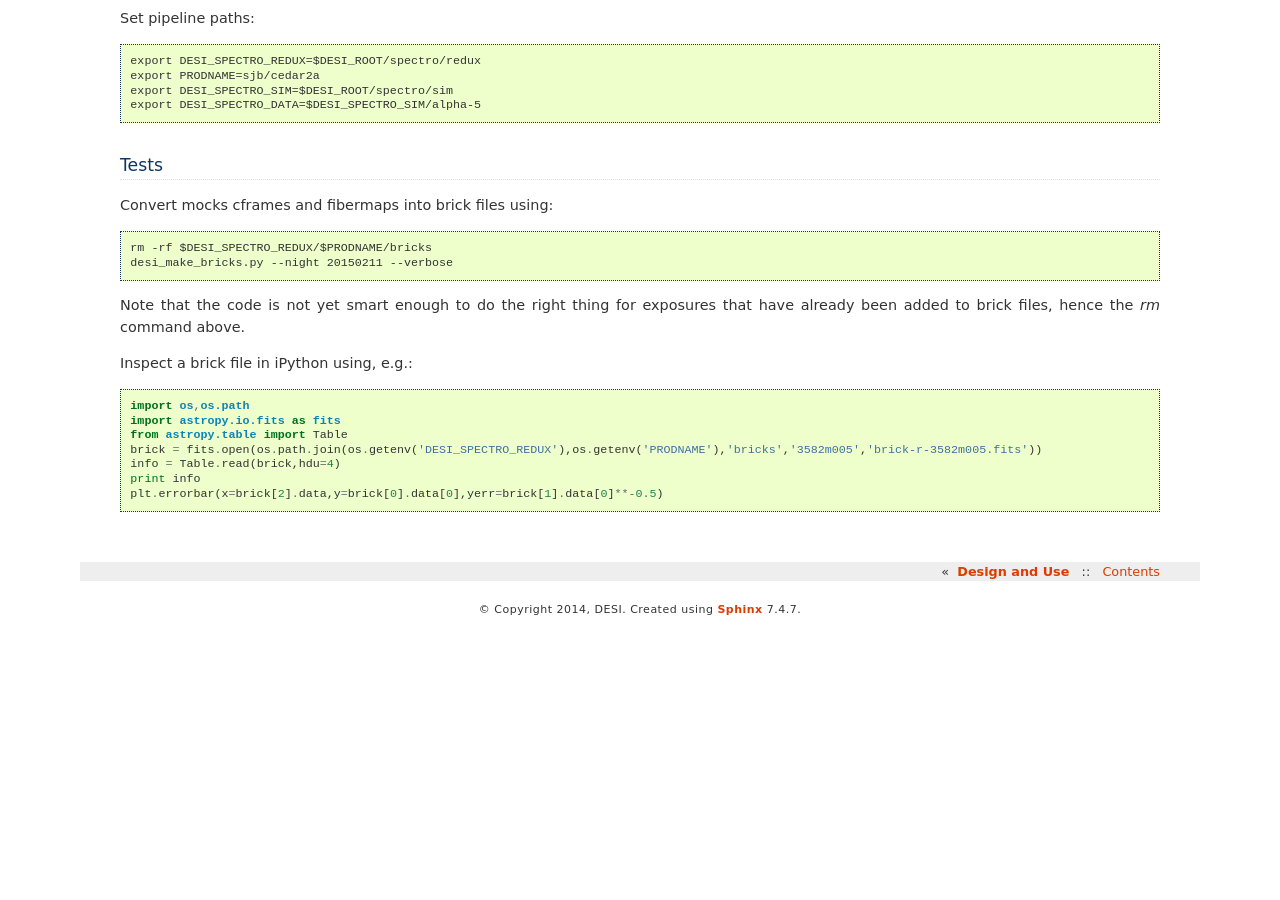
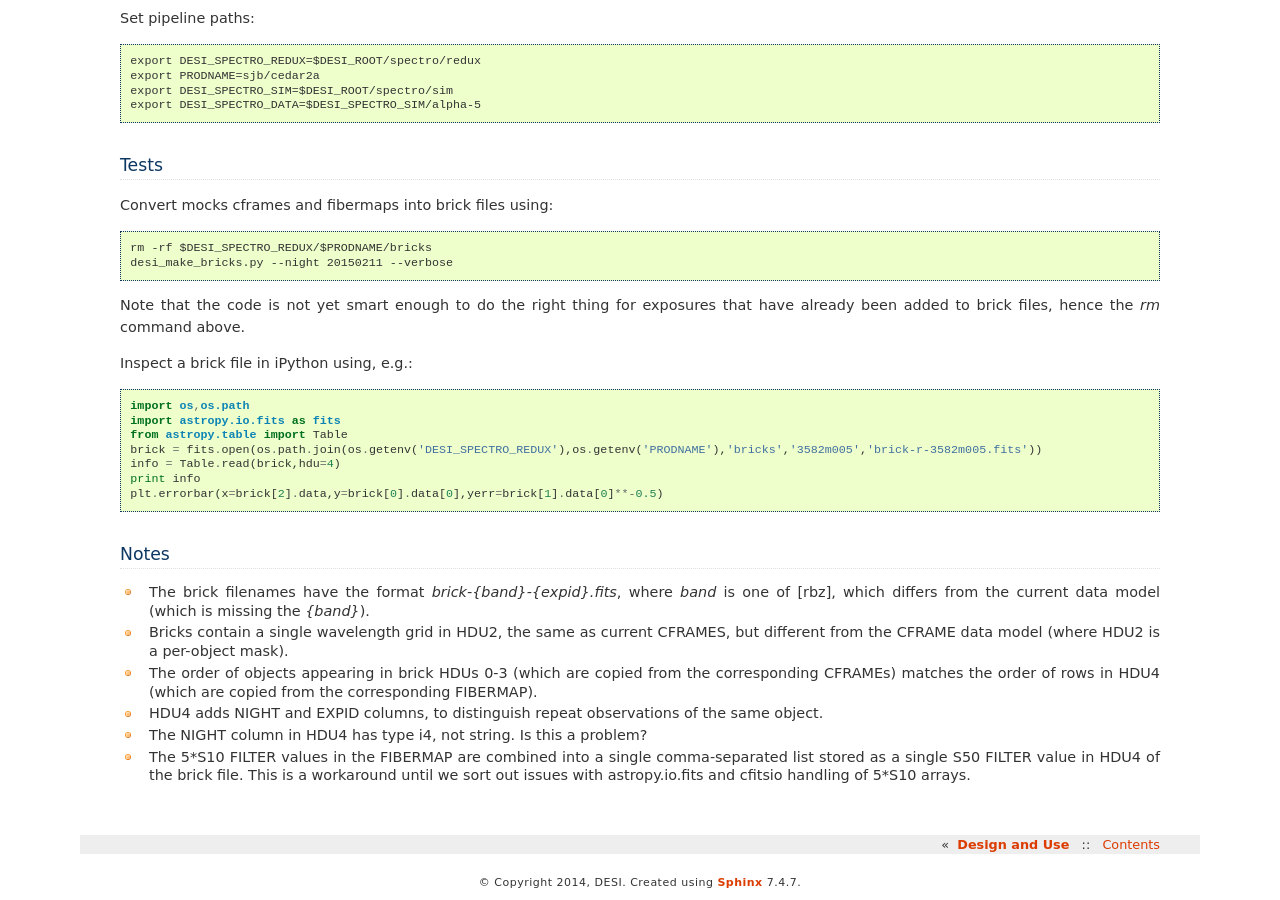
Before and after one commit to desihub/desispec, a Sphinx documentation site: the page built from doc/coadd.rst, in a window 1280 px wide and 900 px high, scrolled down 656 px. Built offline with Sphinx 7.4.7, drawn with Linux system fonts in a browser that asks for light colours; before the commit the page ends 1282 px from its top, so only the background shows below that.

Commit message:
Update docs with some notes on outstanding issues. This resolves #3.

```diff
--- a/doc/coadd.rst
+++ b/doc/coadd.rst
@@ -52,3 +52,13 @@ Inspect a brick file in iPython using, e.g.::
 	info = Table.read(brick,hdu=4)
 	print info
 	plt.errorbar(x=brick[2].data,y=brick[0].data[0],yerr=brick[1].data[0]**-0.5)
+
+Notes
+-----
+
+* The brick filenames have the format `brick-{band}-{expid}.fits`, where `band` is one of [rbz], which differs from the current data model (which is missing the `{band}`).
+* Bricks contain a single wavelength grid in HDU2, the same as current CFRAMES, but different from the CFRAME data model (where HDU2 is a per-object mask).
+* The order of objects appearing in brick HDUs 0-3 (which are copied from the corresponding CFRAMEs) matches the order of rows in HDU4 (which are copied from the corresponding FIBERMAP).
+* HDU4 adds NIGHT and EXPID columns, to distinguish repeat observations of the same object.
+* The NIGHT column in HDU4 has type i4, not string. Is this a problem?
+* The 5*S10 FILTER values in the FIBERMAP are combined into a single comma-separated list stored as a single S50 FILTER value in HDU4 of the brick file.  This is a workaround until we sort out issues with astropy.io.fits and cfitsio handling of 5*S10 arrays.
```
